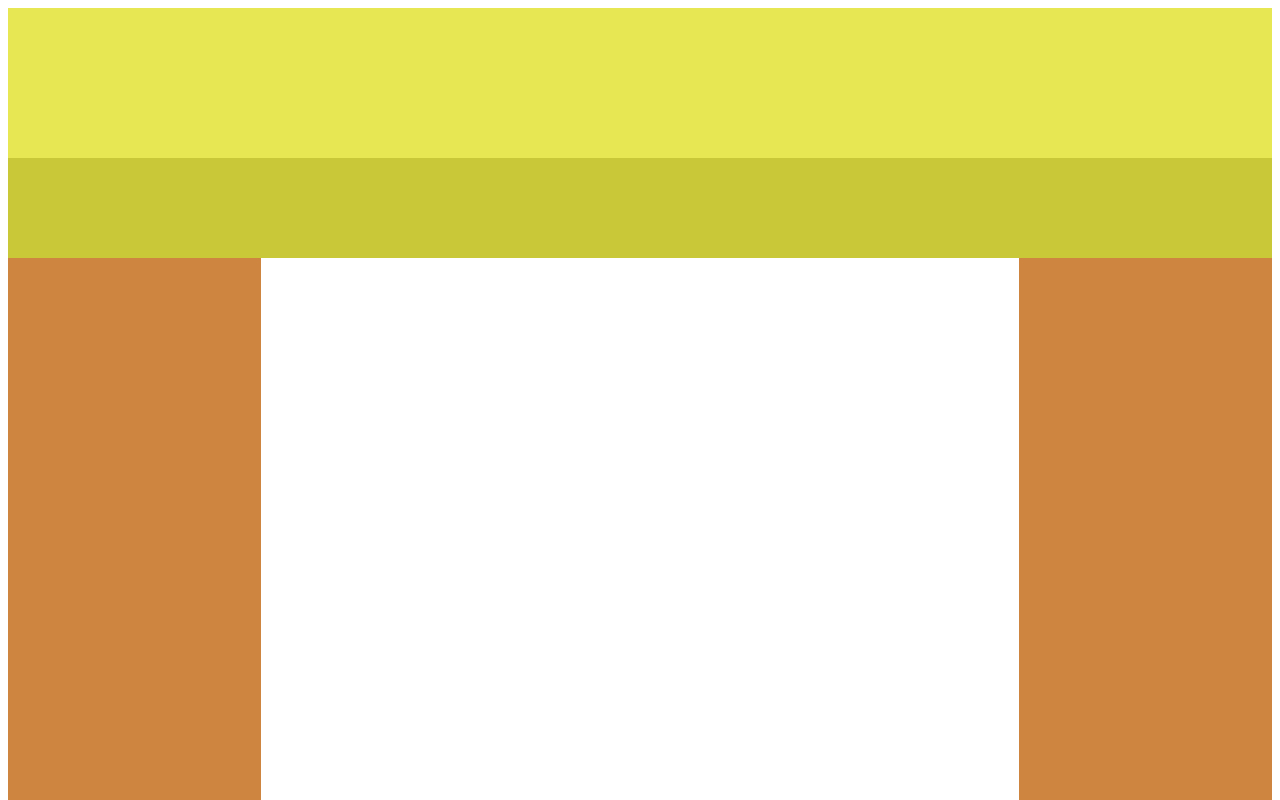
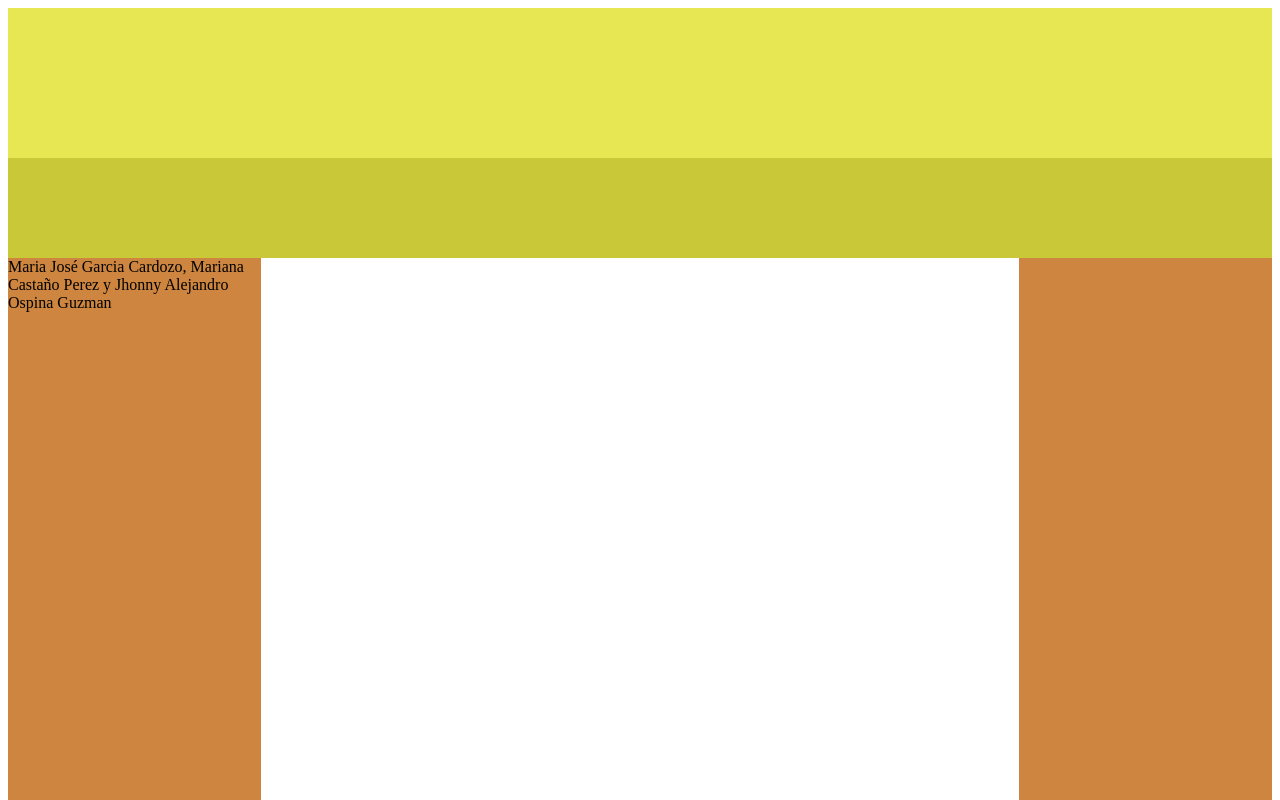
Before and after one commit to macarena232/web-IDEM-8.1, a plain HTML site: page index.html in a window 1280 px wide. Shown: the top 800 px of the page. Drawn offline with Linux system fonts and the light colour scheme.

Commit message:
Actualización 2

```diff
--- a/index.html
+++ b/index.html
@@ -13,7 +13,12 @@
         <div  class="encabezado"></div>
         <div  class="menu"></div>
         <div  class="contenedor2">
-            <div  class="izquierdo"></div>
+            <div  class="izquierdo">
+
+                Maria José Garcia Cardozo,
+                Mariana Castaño Perez y
+                Jhonny Alejandro Ospina Guzman
+            </div>
             <div  class="centro"></div>
             <div  class="derecho"></div>
         </div>
```
